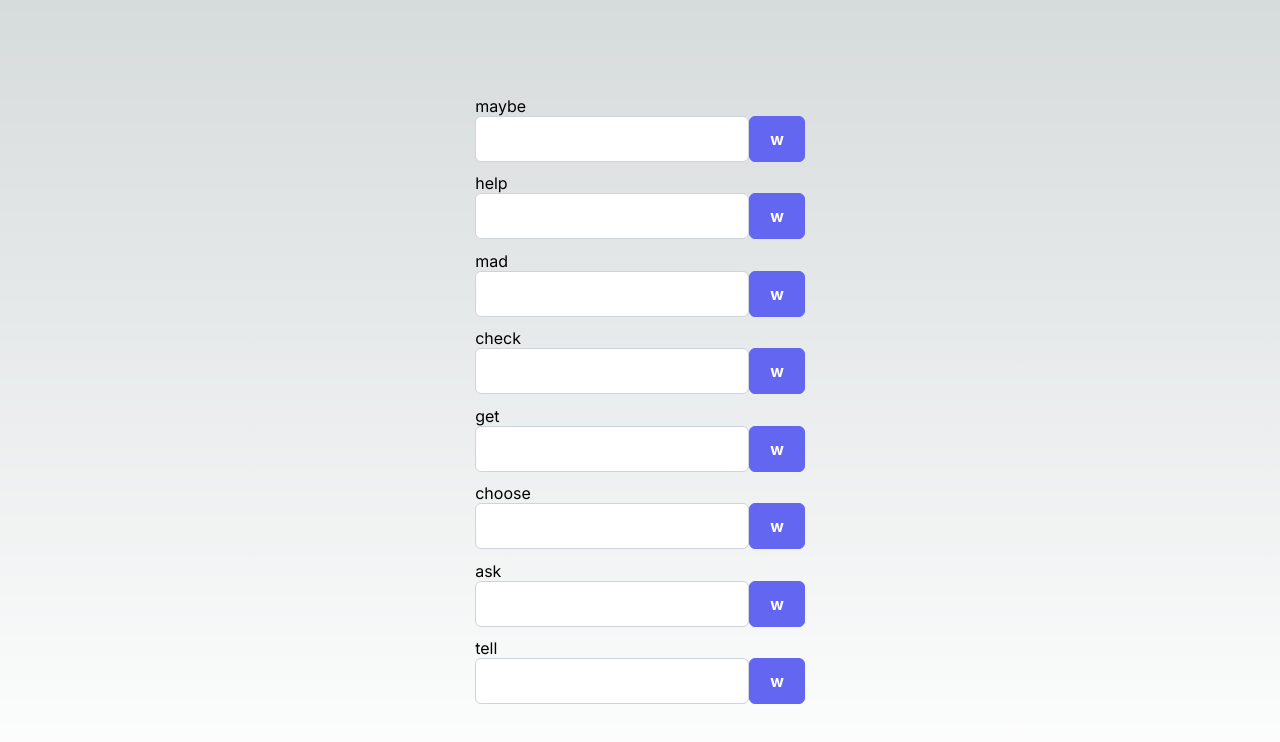
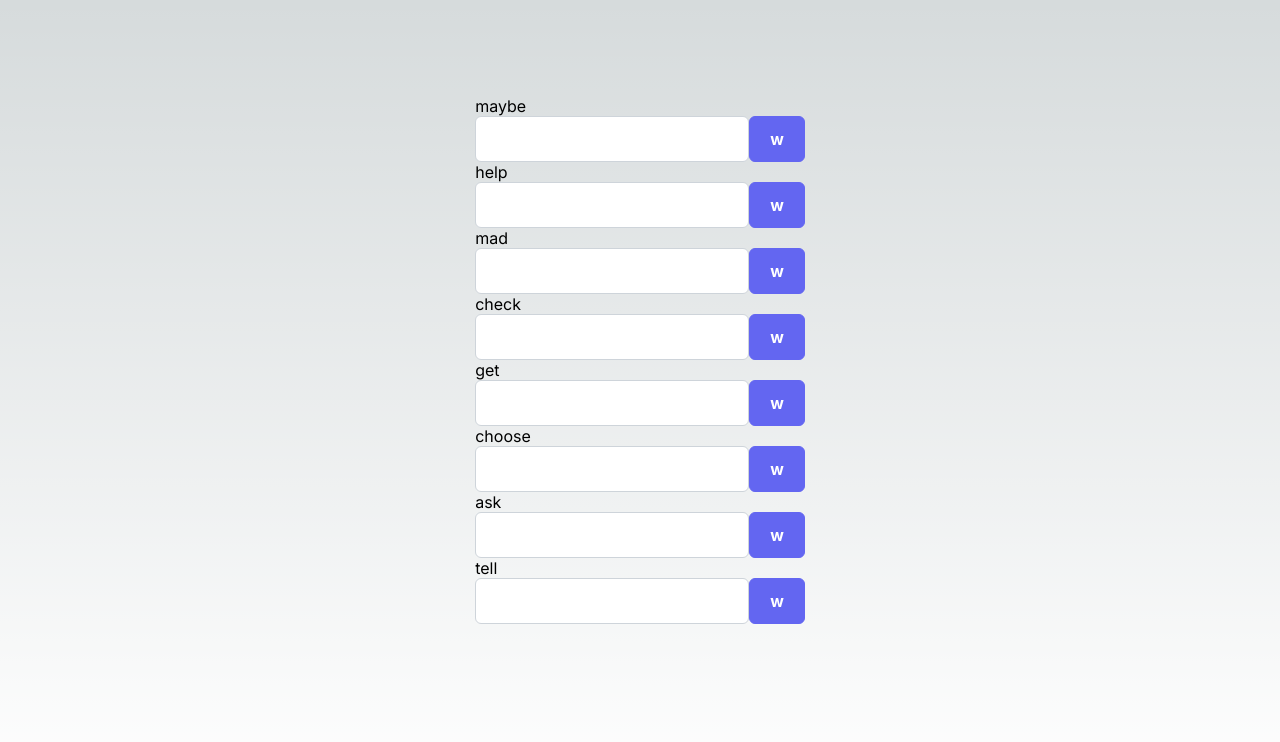
Before and after one commit to ryansnorek/rexy-v2, a Next.js app in the folder main/: page / in a window 1280 px wide. Shown: the top 742 px of the page. Built offline with nearby package versions, Linux system fonts and the light colour scheme.

Commit message:
refactor with components

```diff
--- a/main/src/app/page.tsx
+++ b/main/src/app/page.tsx
@@ -8,6 +8,8 @@ import { Toast } from 'primereact/toast';
 import { useReducer, useRef } from 'react';
 import { isMatch } from './utils';
 import { userReducer, wordsReducer } from './state/reducers';
+import Word from './components/Word';
+import WordList from './components/WordList';
 
 const initialWords: any = {
   1: {
@@ -65,37 +67,51 @@ const initialUser = {
   points: 0,
 };
 
+function useWords() {
+  const [words, wordsDispatch] = useReducer(wordsReducer, initialWords);
+  const changeWordInput = (payload: any) => {
+    wordsDispatch({ type: 'onChangeInput', payload });
+  }
+  return {
+    words,
+    changeWordInput,
+  }
+}
+
+function useUser() {
+  const [user, userDispatch] = useReducer(userReducer, initialUser);
+  const addPoints = (points: number) => {
+    userDispatch({ type: 'addPoints', payload: points });
+  }
+  return {
+    user,
+    addPoints,
+  }
+}
+
 export default function Home() {
-  const [words, wordsDispatch] = useReducer(wordsReducer, initialWords);
-  const [user, userDispatch] = useReducer(userReducer, initialUser);
   const toast = useRef<Toast | null>(null);
+  const { words, changeWordInput } = useWords();
+  const { user, addPoints } = useUser();
 
   const onChangeInput = ({ target: payload }: any) => {
-    wordsDispatch({ type: 'onChangeInput', payload });
+    changeWordInput(payload);
   };
 
-  const handleClick = (id: number, word: string) => {
+  const handleClick = (id: string, word: string) => {
     if (!id || !initialWords[id]) return;
     const value = words[id][word];
 
     if (isMatch(initialWords[id], value)) {
       const { points } = initialWords[id];
       toast?.current?.show({ summary: `wordcel +${points}` });
-      userDispatch({ type: "addPoints", payload: points })
+      addPoints(points);
     }
   };
   return (
     <main className={styles.main}>
       <Toast ref={toast} />
-      {Object.entries(initialWords).map(([_id, item]: any) => {
-        return (
-          <div key={_id}>
-            <div>{item.word}</div>
-            <InputText id={_id} name={item.word} onChange={onChangeInput} />
-            <Button label="w" onClick={() => handleClick(_id, item.word)} />
-          </div>
-        );
-      })}
+      <WordList words={initialWords} onChange={onChangeInput} onClick={handleClick} />
     </main>
   );
 }
```
